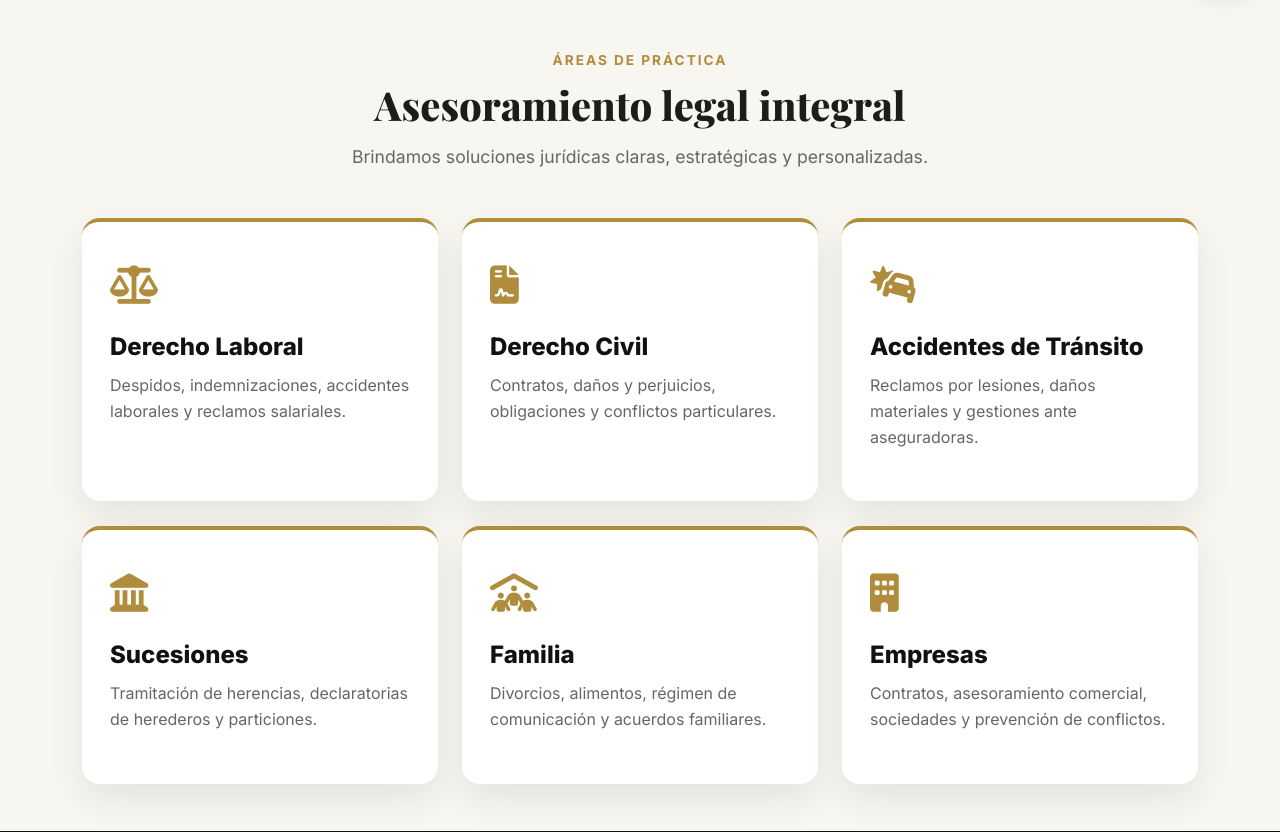
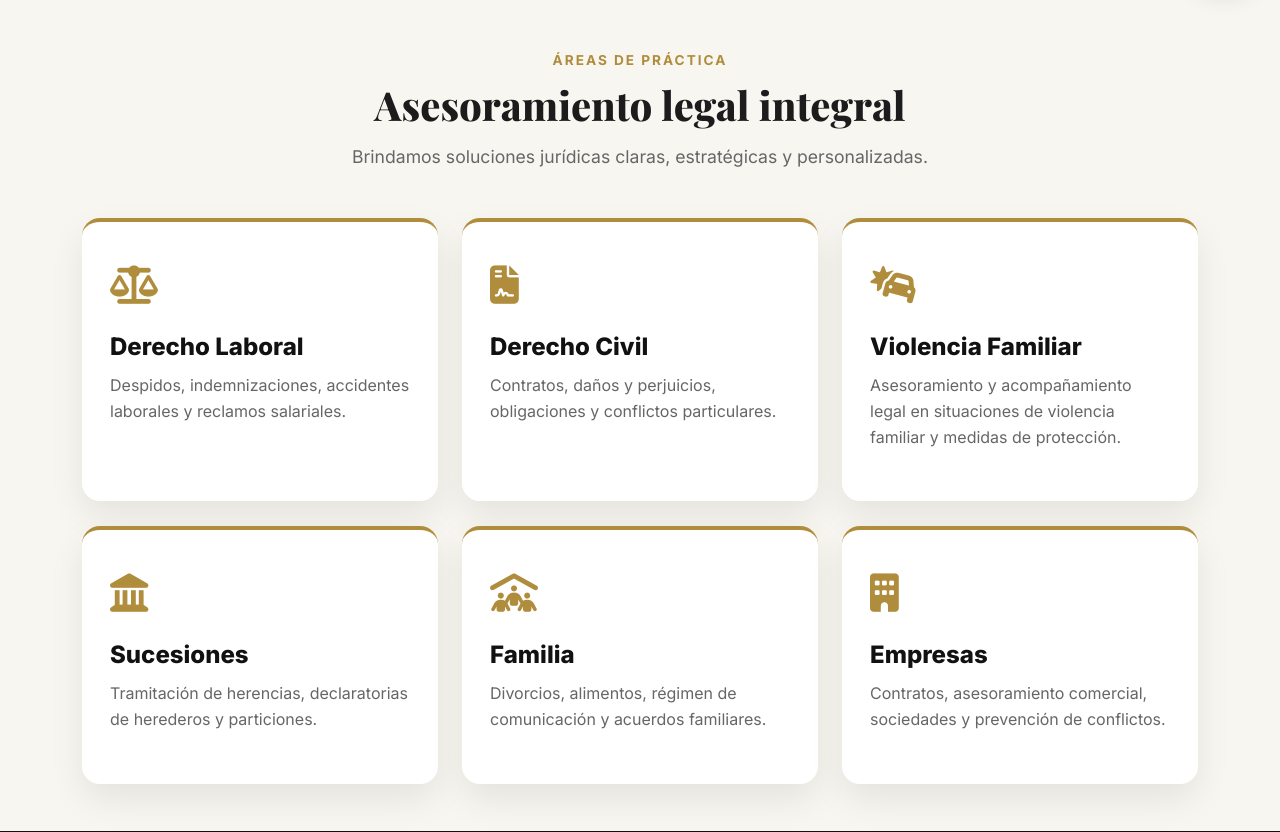
Before and after one commit to pedrinio10/torres-asociados-web, a Django app: page / in a window 1280 px wide. Shown: the part 801-1633 px from the top of the page. Run offline with Django 5.2, Linux system fonts and the light colour scheme.

Commit message:
cambio de servicio

```diff
--- a/core/templates/core/inicio.html
+++ b/core/templates/core/inicio.html
@@ -155,8 +155,8 @@
                     <div class="service-icon">
                         <i class="fa-solid fa-car-burst"></i>
                     </div>
-                    <h4>Accidentes de Tránsito</h4>
-                    <p>Reclamos por lesiones, daños materiales y gestiones ante aseguradoras.</p>
+                    <h4>Violencia Familiar</h4>
+                    <p>Asesoramiento y acompañamiento legal en situaciones de violencia familiar y medidas de protección.</p>
                 </div>
             </div>
 
```
